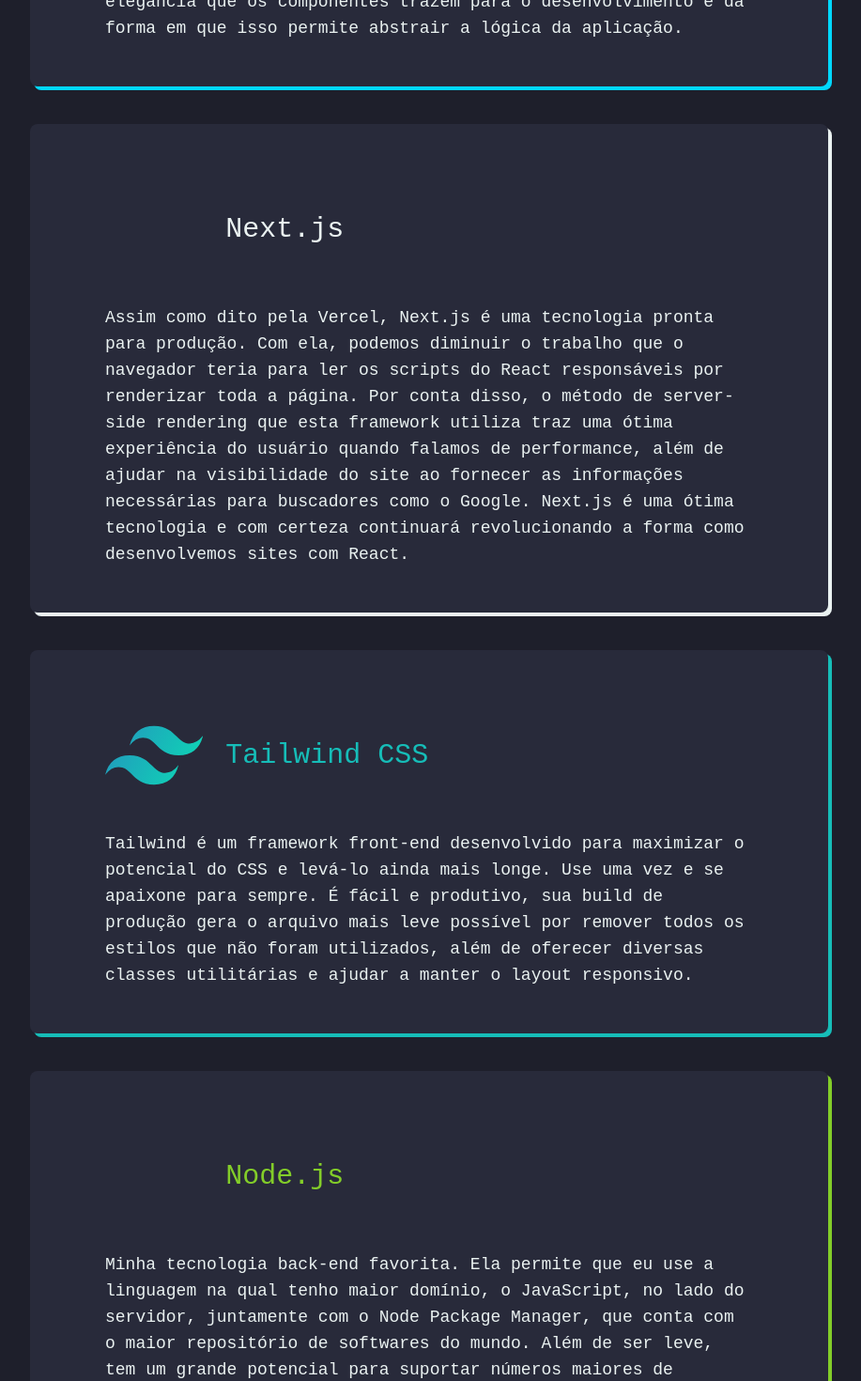
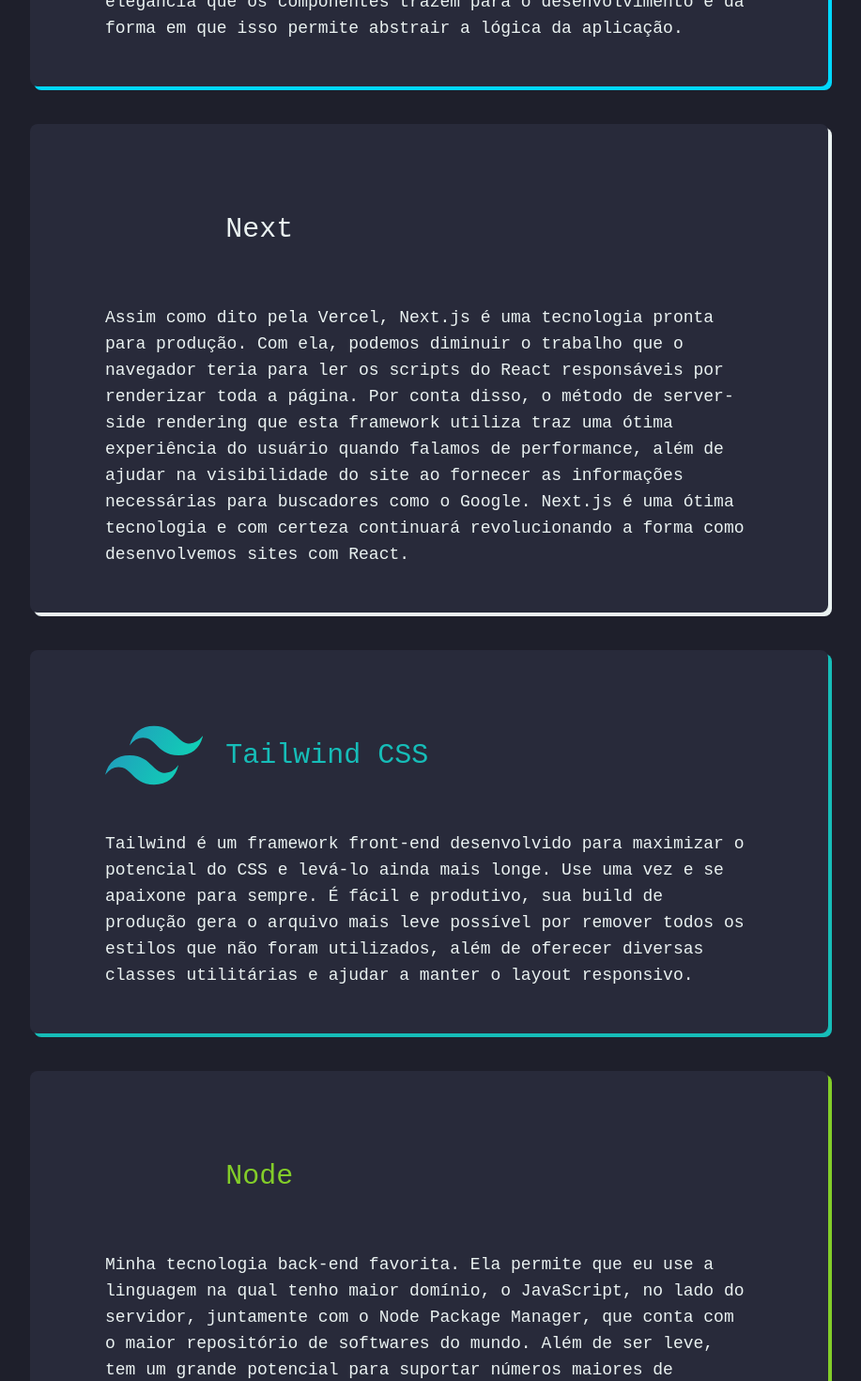
Before and after one commit to caioreigot/caio-costa, a Next.js app: page / in a window 1280 px wide. Shown: the part 2912-4382 px from the top of the page at 94% size, without its empty margins (183-1100 px from the left). Built offline with nearby package versions, Linux system fonts and the light colour scheme; some icons are missing.

Commit message:
Pequenas alterações no título dos cards

```diff
--- a/src/pages/index.tsx
+++ b/src/pages/index.tsx
@@ -84,7 +84,7 @@ export default function Home() {
           e elegância que os componentes trazem para o desenvolvimento e da forma em que
           isso permite abstrair a lógica da aplicação.
         </StackCard>
-        <StackCard icon="teenyicons:nextjs-solid" title="Next.js" titleColor="text-white" className="mt-10 before:bg-white">
+        <StackCard icon="teenyicons:nextjs-solid" title="Next" titleColor="text-white" className="mt-10 before:bg-white">
           Assim como dito pela Vercel, Next.js é uma tecnologia pronta para produção.
           Com ela, podemos diminuir o trabalho que o navegador teria para ler
           os scripts do React responsáveis por renderizar toda a página. Por conta disso,
@@ -101,7 +101,7 @@ export default function Home() {
           que não foram utilizados, além de oferecer diversas classes utilitárias e ajudar a manter
           o layout responsivo.
         </StackCard>
-        <StackCard icon="vscode-icons:file-type-node" title="Node.js" titleColor="text-green-node" className="mt-10 before:bg-green-node">
+        <StackCard icon="vscode-icons:file-type-node" title="Node" titleColor="text-green-node" className="mt-10 before:bg-green-node">
           Minha tecnologia back-end favorita. Ela permite que eu use a linguagem na qual tenho
           maior domínio, o JavaScript, no lado do servidor, juntamente com o Node Package Manager,
           que conta com o maior repositório de softwares do mundo. Além de ser leve, tem um grande
```
